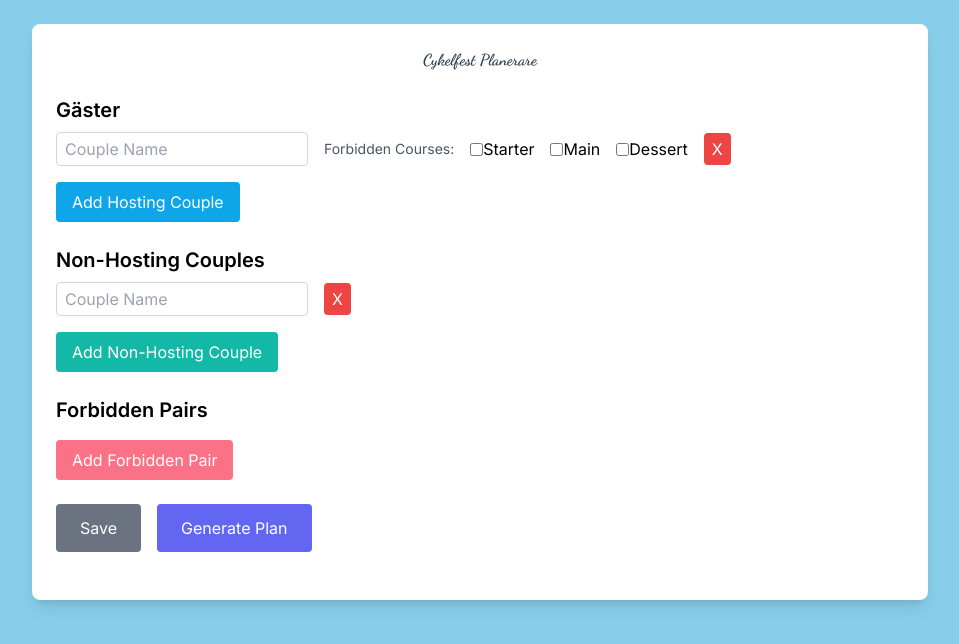
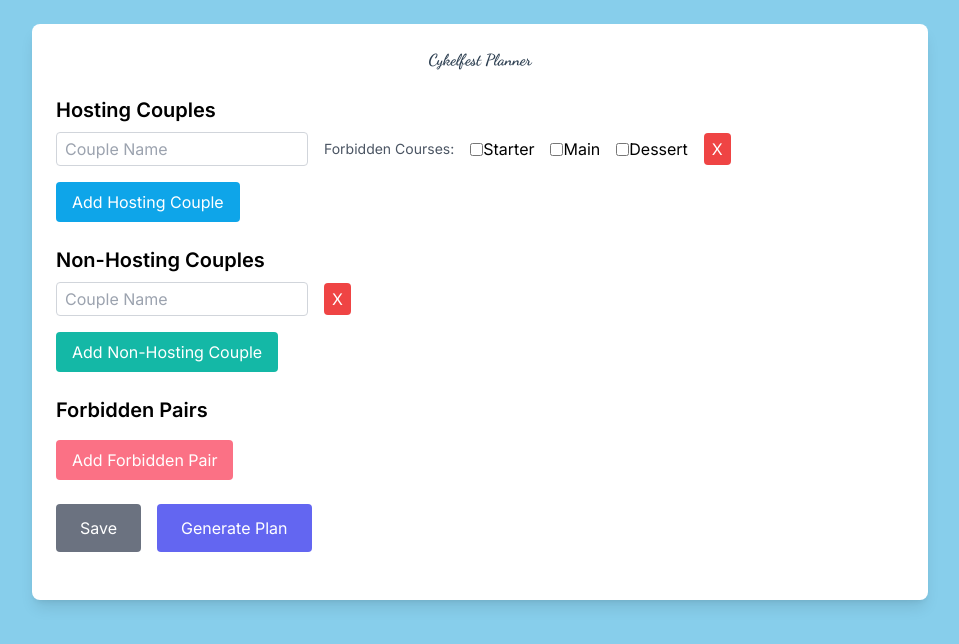
Before and after one commit to magnusfahlin/cykelfest, a plain HTML site: page planner/index.html in a window 1280 px wide. Shown: the whole page, without its empty margins (160-1119 px from the left). Drawn offline with nearby package versions, Linux system fonts and the light colour scheme; no server answers.

Commit message:
small ui-fix

```diff
--- a/planner/index.html
+++ b/planner/index.html
@@ -33,10 +33,10 @@
 </head>
 <body class="p-6">
 <div class="container max-w-4xl mx-auto bg-white p-6 rounded-lg shadow-lg">
-  <h1 class="text-center mb-6">Cykelfest Planerare</h1>
+  <h1 class="text-center mb-6">Cykelfest Planner</h1>
 
   <div class="mb-6">
-    <h2 class="text-xl font-semibold mb-2">Gäster</h2>
+    <h2 class="text-xl font-semibold mb-2">Hosting Couples</h2>
     <div id="hosting-couples" class="space-y-2"></div>
     <button id="add-hosting" class="mt-2 px-4 py-2 bg-sky-500 hover:bg-sky-600 text-white rounded transition">
       Add Hosting Couple
```
